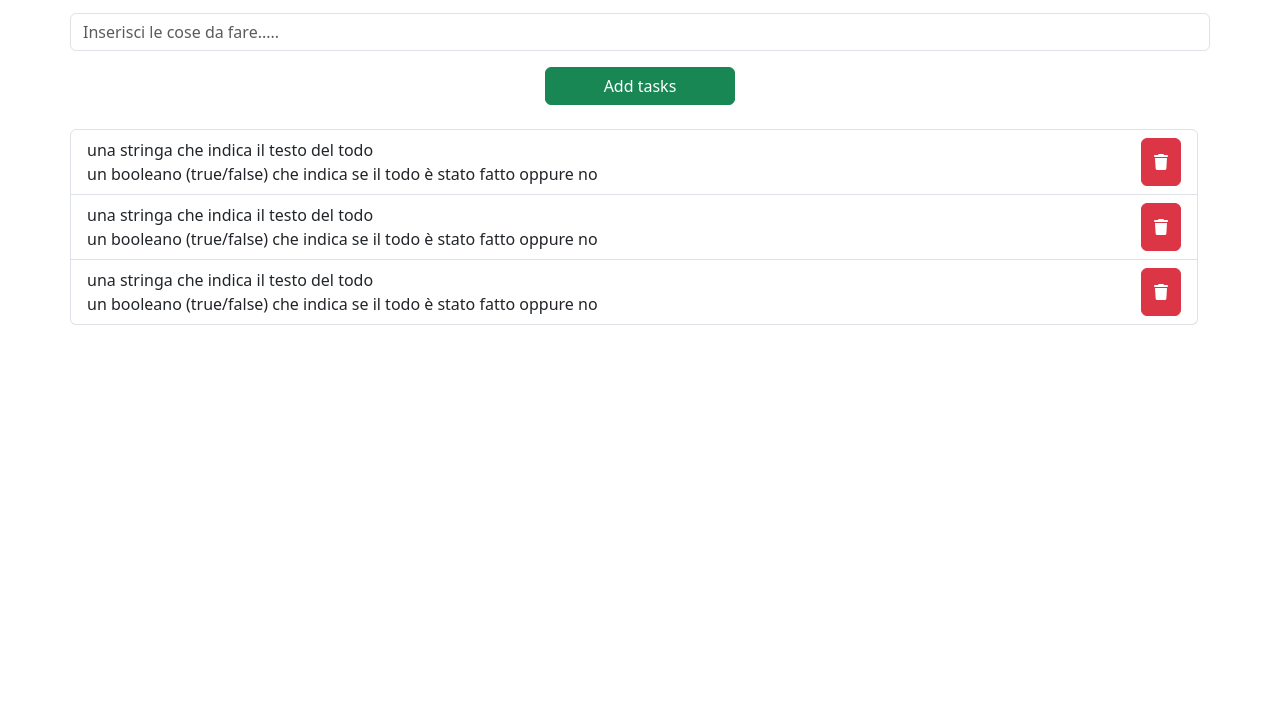
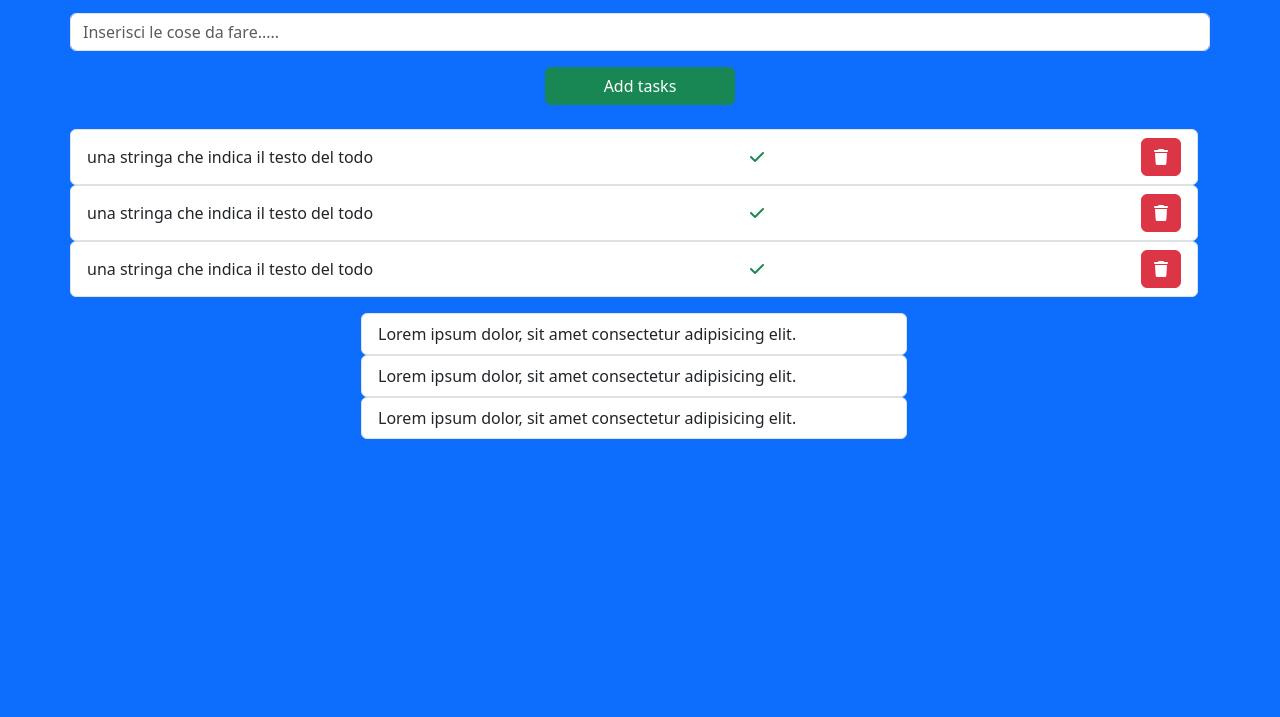
Before and after one commit to nicolaoo/vue-todolist, a plain HTML site: page index.html in a window 1280 px wide. Shown: the part 83-800 px from the top of the page. Drawn offline with nearby package versions, Linux system fonts and the light colour scheme.

Commit message:
FEAT add click event and style

```diff
--- a/app.js
+++ b/app.js
@@ -7,32 +7,34 @@ createApp({
             tasks:[
                 {
                     text: 'una stringa che indica il testo del todo',
-                    done: 'un booleano (true/false) che indica se il todo è stato fatto oppure no'
+                    done: '',
                 },
                 {
                     text: 'una stringa che indica il testo del todo',
-                    done: 'un booleano (true/false) che indica se il todo è stato fatto oppure no'
+                    done: ''
                 },
                 {
                     text: 'una stringa che indica il testo del todo',
-                    done: 'un booleano (true/false) che indica se il todo è stato fatto oppure no'
+                    done: ''
                 },
             ],
 
-            taskUser: ''
+            taskUser: '',
+            doneTasks: [],
         }
     },
 
     methods:{
-        addTask() {
-            console.log(this.tasks, this.taskUser)
+        addTask(text) {
+            console.log((this.tasks).text)
 
-            this.tasks.push(this.taskUser)
+            (this.tasks).text.push(this.taskUser)
             this.taskskUser = ''
         },
 
-        removeTasks() {
+        removeTasks(remove) {
+            this.tasks.splice(remove, 1)
+        },
 
-        },
     },
 }).mount('#app')
--- a/index.html
+++ b/index.html
@@ -10,10 +10,10 @@
     <link href="https://cdn.jsdelivr.net/npm/bootstrap@5.3.0-alpha1/dist/css/bootstrap.min.css" rel="stylesheet" integrity="sha384-GLhlTQ8iRABdZLl6O3oVMWSktQOp6b7In1Zl3/Jr59b6EGGoI1aFkw7cmDA6j6gD" crossorigin="anonymous">
     <title>Vue To Do List</title>
 </head>
-<body>
+<body class="bg-primary">
 
     <div id="app">
-        <div class="container mt-3">
+        <div class="container mt-3 text-center">
             <h1>
                 Vue To Do List
             </h1>
@@ -21,21 +21,30 @@
         <div class="container">
             <div class="row py-4">
                 <input v-model="taskUser" type="text" id="inputPassword5" class="form-control" placeholder="Inserisci le cose da fare.....">
-                <button @click="addTask" type="button" class="btn btn-success col-2 mt-3 m-auto">Add tasks</button>
+                <button @click="addTask(element)" type="button" class="btn btn-success col-2 mt-3 m-auto">Add tasks</button>
             </div>
             <div class="row">
-                <ul class="list-group">
-                    <li v-for="(element, index) in tasks"
-                    class="list-group-item d-flex justify-content-between">
-                        {{
-                            element.text
-                        }} <br>
-                        {{
-                            element.done
-                        }}
-                        <button @click="removeTasks" type="button" class="btn btn-danger">
+                <ul v-for="(element, index) in tasks" class="list-group">
+                    <li class="flex-wrap align-items-center list-group-item d-flex justify-content-between">
+                        <div >
+                            {{
+                                element.text
+                            }}
+                        </div>
+                        <i class="text-success fa-solid fa-check"></i>
+                        <button @click="removeTasks(index)" type="button" class="btn btn-danger">
                             <i class="fa-solid fa-trash "></i>
                         </button>
+                    </li>
+                </ul>
+            </div>
+        </div>
+
+        <div class="container">
+            <div class="col-6 my-3 m-auto row">
+                <ul v-for="(element, index) in tasks" class="list-group">
+                    <li class="list-group-item">
+                        Lorem ipsum dolor, sit amet consectetur adipisicing elit.
                     </li>
                 </ul>
             </div>
```
